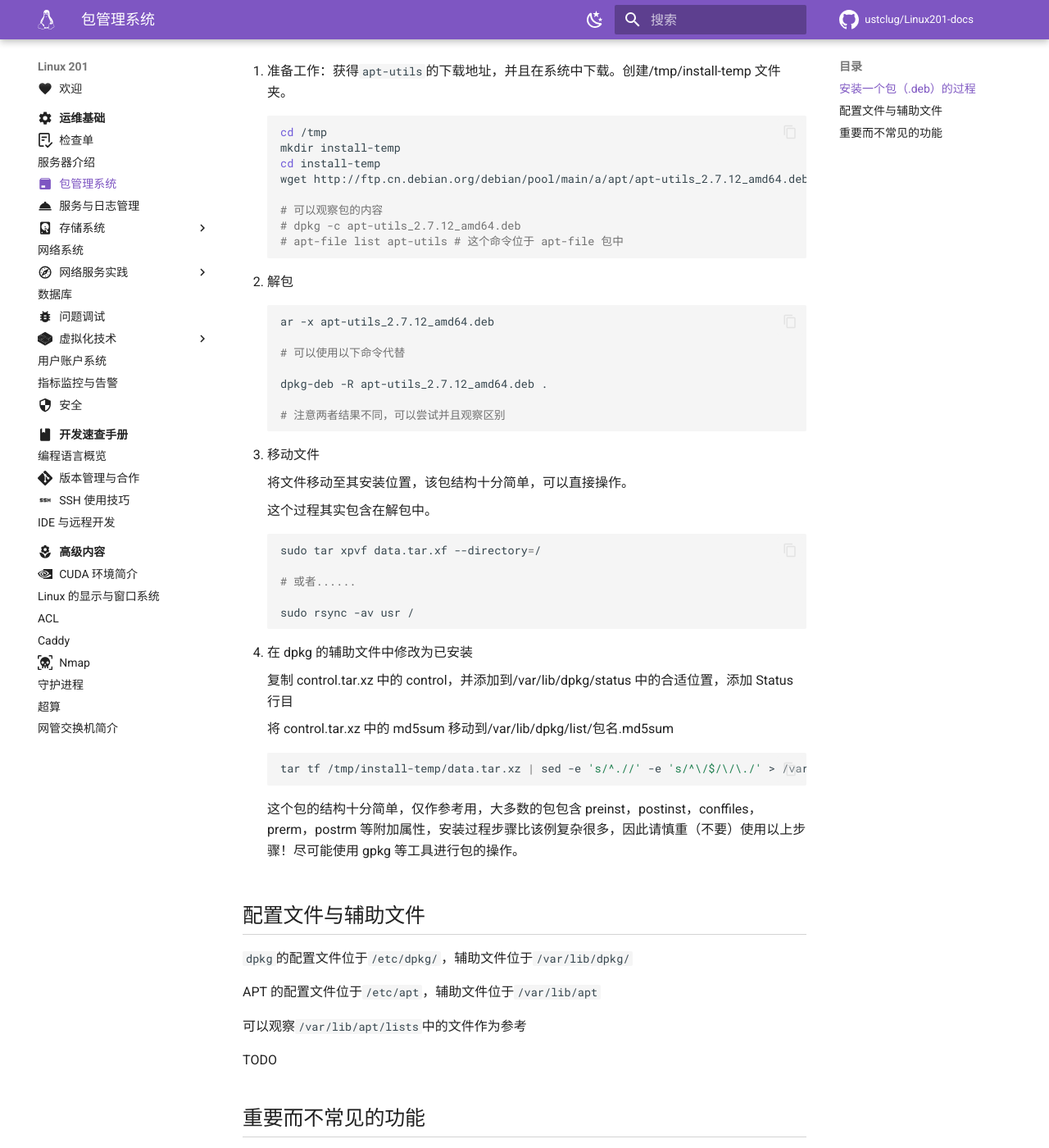
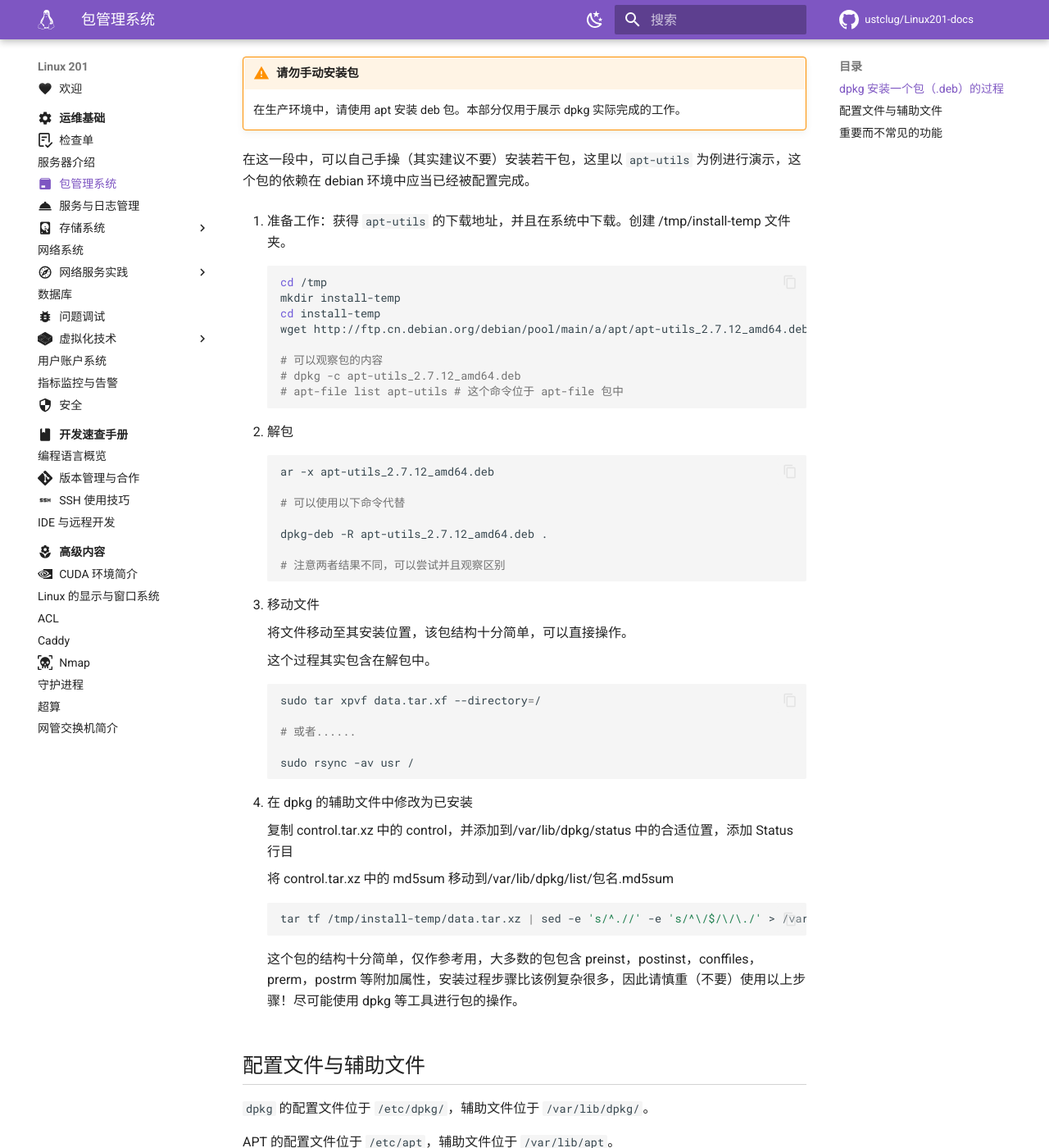
Before and after one commit to ustclug/Linux201-docs, an MkDocs documentation site: the page built from docs/ops/package.md, in a window 1280 px wide and 1400 px high, scrolled down 572 px. Shown: the whole window at 82% size. Built offline with MkDocs 1.6.1 and Material for MkDocs 9.7.7, drawn with Linux system fonts in a browser that asks for light colours; comment, search, counter and statistics services are not loaded; some of the changed text lies outside the part shown.

Commit message:
ops/package: format fix

````diff
--- a/docs/ops/package.md
+++ b/docs/ops/package.md
@@ -3,6 +3,8 @@ icon: material/package
 ---
 
 # 包管理器
+
+!!! warning "本文初稿编写中"
 
 在 Linux 系统中往往有一些系统负责软件的安装，升级，卸载。这个系统被称作包管理器（Package Manager）。
 
@@ -14,11 +16,14 @@ Debian 的包管理器是 APT（**A**dvanced **p**ackage **t**ool）& dpkg 其
 
 APT 主要功能是解析包的依赖信息，从线上（或线下）的软件仓库（repository）下载（离线下载）.deb 软件包，然后按照合理的顺序调用`dpkg`，在必要时使用`--force`。
 
-## 安装一个包（.deb）的过程
+## dpkg 安装一个包（.deb）的过程
 
-在这一段中，可以自己手操（其实建议不要）安装若干包，这里以`apt-utils`为例进行演示，这个包的依赖在 debian 环境中应当已经被配置完成。
+!!! warning "请勿手动安装包"
+    在生产环境中，请使用 apt 安装 deb 包。本部分仅用于展示 dpkg 实际完成的工作。
 
-1. 准备工作：获得`apt-utils`的下载地址，并且在系统中下载。创建/tmp/install-temp 文件夹。
+在这一段中，可以自己手操（其实建议不要）安装若干包，这里以 `apt-utils` 为例进行演示，这个包的依赖在 debian 环境中应当已经被配置完成。
+
+1. 准备工作：获得 `apt-utils` 的下载地址，并且在系统中下载。创建 /tmp/install-temp 文件夹。
 
     ```bash
     cd /tmp
@@ -67,15 +72,15 @@ APT 主要功能是解析包的依赖信息，从线上（或线下）的软件
     tar tf /tmp/install-temp/data.tar.xz | sed -e 's/^.//' -e 's/^\/$/\/\./' > /var/lib/dpkg/list/包名.list
     ```
 
-    这个包的结构十分简单，仅作参考用，大多数的包包含 preinst，postinst，conffiles，prerm，postrm 等附加属性，安装过程步骤比该例复杂很多，因此请慎重（不要）使用以上步骤！尽可能使用 gpkg 等工具进行包的操作。
+    这个包的结构十分简单，仅作参考用，大多数的包包含 preinst，postinst，conffiles，prerm，postrm 等附加属性，安装过程步骤比该例复杂很多，因此请慎重（不要）使用以上步骤！尽可能使用 dpkg 等工具进行包的操作。
 
 ## 配置文件与辅助文件
 
-`dpkg`的配置文件位于`/etc/dpkg/`，辅助文件位于`/var/lib/dpkg/`
+`dpkg` 的配置文件位于 `/etc/dpkg/`，辅助文件位于 `/var/lib/dpkg/`。
 
-APT 的配置文件位于`/etc/apt`，辅助文件位于`/var/lib/apt`
+APT 的配置文件位于 `/etc/apt`，辅助文件位于 `/var/lib/apt`。
 
-可以观察`/var/lib/apt/lists`中的文件作为参考
+可以观察 `/var/lib/apt/lists` 中的文件作为参考
 
 TODO
 
````
